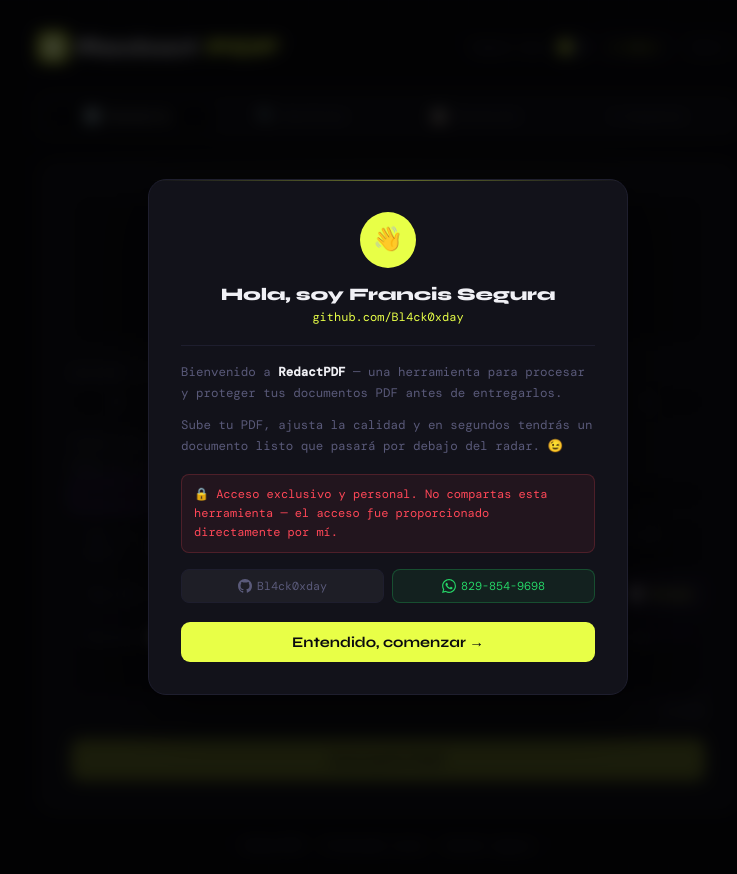
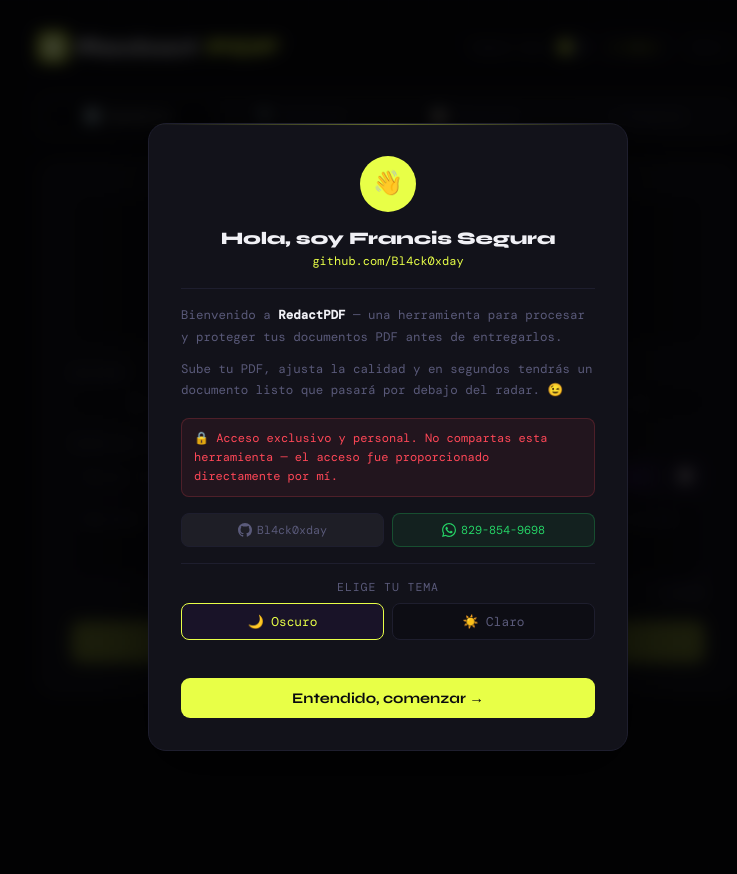
Before and after one commit to Bl4ck0xday/redactpdf, a Flask app: page /tool in a window 1280 px wide. Shown: the whole page, without its empty margins (252-989 px from the left). Run offline with Flask 3, Linux system fonts and the light colour scheme; the visitor is signed in with stand-in values (Sample User, id 1).

Commit message:
simplify UI + theme picker in modal

```diff
--- a/templates/tool.html
+++ b/templates/tool.html
@@ -187,6 +187,9 @@
   .modal-link.gh:hover{border-color:var(--text);color:var(--text);}
   .modal-link.wa{background:rgba(37,211,102,.08);border:1px solid rgba(37,211,102,.25);color:#25d366;}
   .modal-link.wa:hover{background:rgba(37,211,102,.15);}
+  .theme-pick{flex:1;padding:9px;background:var(--surface2);border:1px solid var(--border);border-radius:8px;color:var(--muted);font-family:'DM Mono',monospace;font-size:.8rem;cursor:pointer;transition:all .15s;}
+  .theme-pick:hover{border-color:var(--muted);color:var(--text);}
+  .theme-pick.active{border-color:var(--accent);color:var(--accent);background:rgba(109,40,217,.07);}
   .modal-close-btn{width:100%;margin-top:1.2rem;padding:11px;background:var(--accent);color:#0a0a0f;border:none;border-radius:9px;font-family:'Syne',sans-serif;font-size:.92rem;font-weight:700;cursor:pointer;transition:all .2s;}
   .modal-close-btn:hover{transform:translateY(-1px);box-shadow:0 6px 18px rgba(109,40,217,.22);}
   [data-theme="light"] .modal-close-btn{color:#fff;}
@@ -218,6 +221,12 @@
         829-854-9698
       </a>
     </div>
+    <div class="modal-divider"></div>
+    <div class="lbl" style="margin-bottom:8px;justify-content:center">Elige tu tema</div>
+    <div style="display:flex;gap:8px;margin-bottom:1.2rem;">
+      <button class="theme-pick active" data-t="dark" onclick="pickTheme('dark')">🌙 Oscuro</button>
+      <button class="theme-pick" data-t="light" onclick="pickTheme('light')">☀️ Claro</button>
+    </div>
     <button class="modal-close-btn" onclick="closeModal()">Entendido, comenzar &rarr;</button>
   </div>
 </div>
@@ -246,8 +255,6 @@
   <!-- CONVERT -->
   <div class="panel active" id="panel-convert">
     <div class="card">
-
-      <!-- Dropzone 1 — click handled by JS, NOT inline onclick -->
       <div class="dropzone" id="dz1">
         <div id="dz1-empty" style="text-align:center;width:100%">
           <span class="drop-icon">📄</span>
@@ -265,35 +272,28 @@
       </div>
 
       <div class="options">
+        <!-- Calidad simplificada -->
         <div>
-          <div class="lbl">Calidad (DPI)</div>
+          <div class="lbl">Calidad</div>
           <div class="dpi-row">
-            <div class="dpi-btn" data-dpi="96">96 — Rápido</div>
-            <div class="dpi-btn active" data-dpi="150">150 — Balanceado</div>
-            <div class="dpi-btn" data-dpi="200">200 — Alta</div>
-            <div class="dpi-btn" data-dpi="300">300 — Máx</div>
+            <div class="dpi-btn" data-dpi="96">Rápido</div>
+            <div class="dpi-btn active" data-dpi="150">Normal</div>
+            <div class="dpi-btn" data-dpi="200">Alta</div>
+            <div class="dpi-btn" data-dpi="300">Máxima</div>
           </div>
         </div>
 
+        <!-- Texto extra simplificado -->
         <div>
-          <div class="lbl">Texto invisible incrustado <span class="tag">OPCIONAL</span></div>
-          <div class="lbl" style="margin-top:6px;margin-bottom:5px">Modo de distribución</div>
-          <div class="mode-row">
-            <div class="mode-btn active" data-mode="per_page" onclick="setMode('per_page')">Diferente por página</div>
-            <div class="mode-btn" data-mode="same" onclick="setMode('same')">Mismo en todas</div>
-          </div>
-          <div class="per-page-hint visible" id="perPageHint">
-            Cada vez que presionas <strong>🎲 Random</strong> se agrega un bloque nuevo separado por <strong>---</strong> — uno por página. También puedes escribir manualmente y separar con <strong>---</strong>.
-          </div>
+          <div class="lbl">Texto de relleno <span class="tag">OPCIONAL</span></div>
           <div class="wiki-row">
-            <input type="text" id="wikiTopic" class="wiki-input" placeholder="Tema Wikipedia…">
-            <button class="wiki-btn" id="wfb" onclick="fetchWiki()"><span class="spin">↻</span><span class="lbl2">🔍 Jalar</span></button>
-            <button class="wiki-rand" id="wrb" onclick="fetchWikiRandom()">🎲 Random</button>
+            <input type="text" id="wikiTopic" class="wiki-input" placeholder="Buscar tema…">
+            <button class="wiki-btn" id="wfb" onclick="fetchWiki()"><span class="spin">↻</span><span class="lbl2">🔍 Buscar</span></button>
+            <button class="wiki-rand" id="wrb" onclick="fetchWikiRandom()">🎲</button>
           </div>
           <div class="wiki-stat" id="wikiStat"></div>
-          <div class="txt-wrap">
-            <textarea id="hiddenText" placeholder="Presiona 🎲 Random varias veces para llenar cada página con texto diferente…" maxlength="15000"></textarea>
-            <span class="ghost">invisible</span>
+          <div class="txt-wrap" style="margin-top:8px">
+            <textarea id="hiddenText" placeholder="Opcional — agrega texto de relleno al documento. Presiona 🎲 para uno aleatorio." maxlength="15000"></textarea>
           </div>
           <div class="char-c"><span id="cc">0</span>/15000</div>
         </div>
@@ -694,13 +694,20 @@ function setAdminMsg(id,msg,type){
 }
 
 // ── Welcome Modal ──
+function pickTheme(t){
+  document.documentElement.setAttribute('data-theme', t);
+  localStorage.setItem('theme', t);
+  document.querySelectorAll('.theme-pick').forEach(b=>b.classList.toggle('active', b.dataset.t===t));
+}
 function closeModal(){
   const m = document.getElementById('welcomeModal');
   m.classList.remove('visible');
-  // Save per-user key so it shows again on new device/session if no localStorage
   try { localStorage.setItem('redactpdf_welcomed_{{ username }}', '1'); } catch(e){}
 }
 (function(){
+  // Sync theme buttons with current theme
+  const cur = localStorage.getItem('theme')||'dark';
+  document.querySelectorAll('.theme-pick').forEach(b=>b.classList.toggle('active', b.dataset.t===cur));
   try {
     const key = 'redactpdf_welcomed_{{ username }}';
     if(!localStorage.getItem(key)){
```
